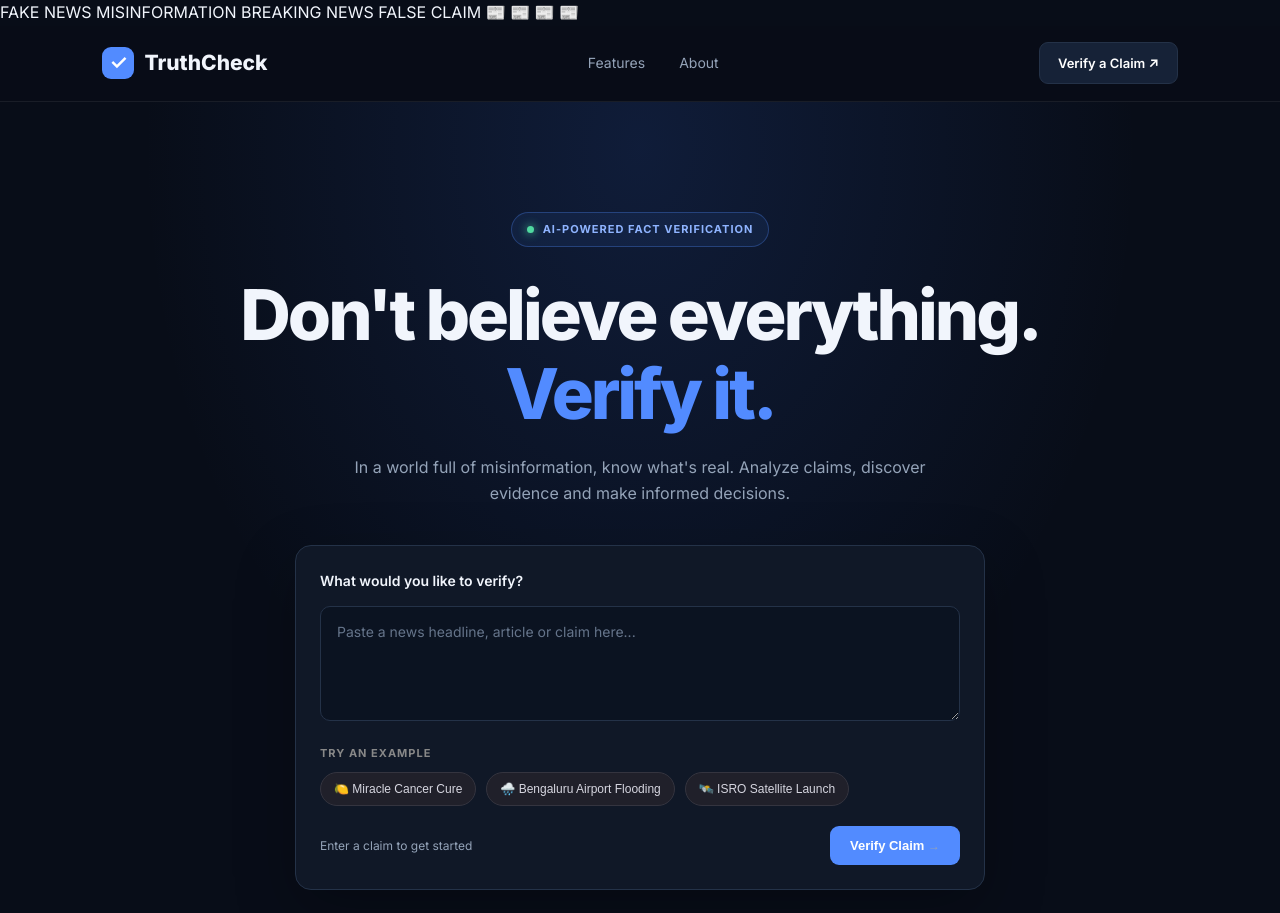
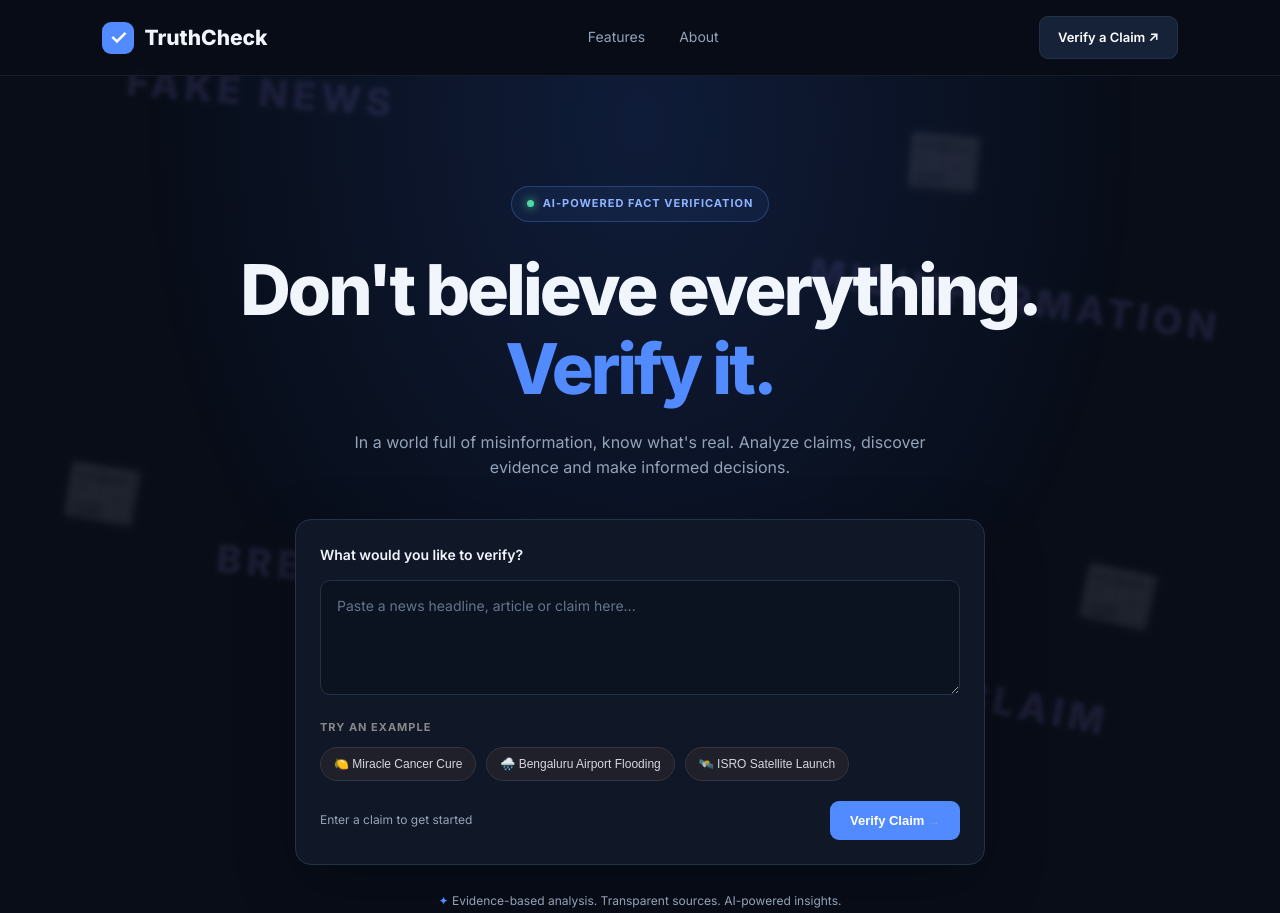
Before and after one commit to AdityaBhargava-a11y/TruthCheck, a plain HTML site: page index.html in a window 1280 px wide. Shown: the top 913 px of the page. Drawn offline with Linux system fonts and the light colour scheme.

Commit message:
Update style.css

```diff
--- a/style.css
+++ b/style.css
@@ -716,3 +716,112 @@ footer > span {
         transition: none;
     }
 }
+body {
+    isolation: isolate;
+}
+
+.news-background {
+    position: fixed;
+    inset: 0;
+    overflow: hidden;
+    pointer-events: none;
+    z-index: 0;
+}
+
+body > :not(.news-background) {
+    position: relative;
+    z-index: 1;
+}
+
+.floating-news,
+.floating-paper {
+    position: absolute;
+    display: block;
+    user-select: none;
+    white-space: nowrap;
+    filter: blur(2px);
+    opacity: 0.12;
+    animation: newsFloat 18s ease-in-out infinite alternate;
+}
+
+.floating-news {
+    color: #a78bfa;
+    font-size: clamp(18px, 3vw, 38px);
+    font-weight: 900;
+    letter-spacing: 5px;
+}
+
+.floating-paper {
+    font-size: 65px;
+    filter: blur(3px);
+    opacity: 0.10;
+}
+
+.news-one {
+    top: 12%;
+    left: 8%;
+    animation-delay: -3s;
+}
+
+.news-two {
+    top: 35%;
+    right: 5%;
+    animation-delay: -8s;
+}
+
+.news-three {
+    bottom: 20%;
+    left: 15%;
+    animation-delay: -5s;
+}
+
+.news-four {
+    bottom: 12%;
+    right: 12%;
+    animation-delay: -11s;
+}
+
+.paper-one {
+    top: 18%;
+    right: 25%;
+    animation-delay: -4s;
+}
+
+.paper-two {
+    top: 55%;
+    left: 5%;
+    animation-delay: -9s;
+}
+
+.paper-three {
+    bottom: 8%;
+    left: 48%;
+    animation-delay: -6s;
+}
+
+.paper-four {
+    top: 65%;
+    right: 8%;
+    animation-delay: -12s;
+}
+
+@keyframes newsFloat {
+    0% {
+        transform: translate3d(0, 0, 0) rotate(-8deg);
+    }
+
+    50% {
+        transform: translate3d(25px, -35px, 0) rotate(5deg);
+    }
+
+    100% {
+        transform: translate3d(-20px, 25px, 0) rotate(12deg);
+    }
+}
+
+@media (prefers-reduced-motion: reduce) {
+    .floating-news,
+    .floating-paper {
+        animation: none;
+    }
+}
```
